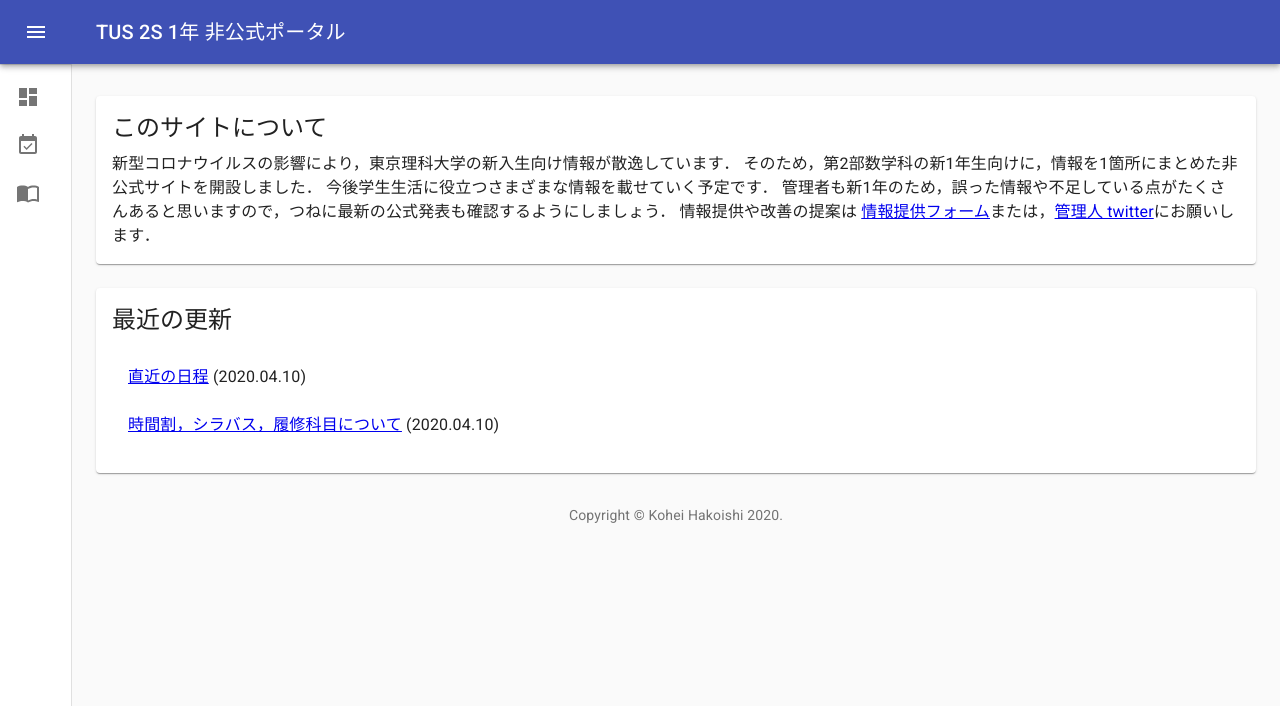
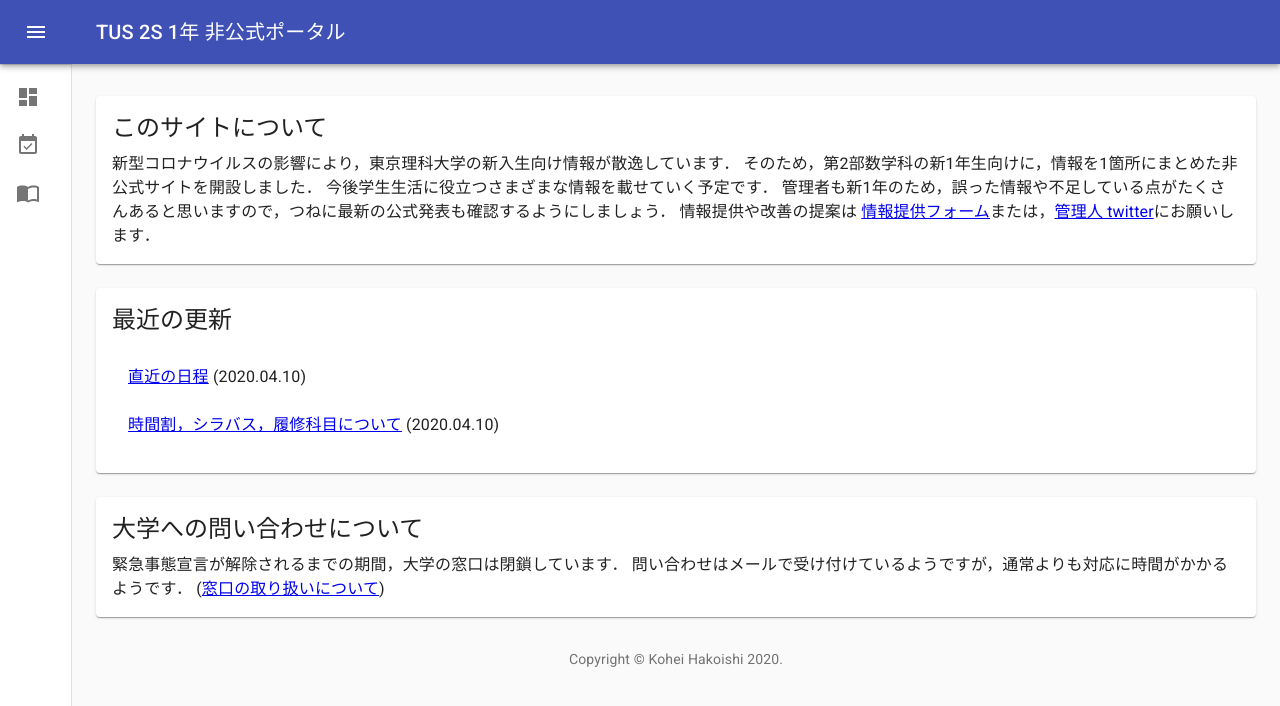
Before and after one commit to wipiano/tus-2s-2020, a React (Create React App) app in the folder src/: page / in a window 1280 px wide. Shown: the top 706 px of the page. Built offline with nearby package versions, Linux system fonts and the light colour scheme.

Commit message:
問い合わせについて

```diff
--- a/src/src/components/Dashboard.tsx
+++ b/src/src/components/Dashboard.tsx
@@ -40,6 +40,16 @@ const Dashboard: React.FC = () => {
                     </List>
                 </Paper>
             </Grid>
+            <Grid item xs={12}>
+                <Paper className={classes.paper}>
+                    <Typography variant="h5" gutterBottom={true}>大学への問い合わせについて</Typography>
+                    <Typography variant="body1">
+                        緊急事態宣言が解除されるまでの期間，大学の窓口は閉鎖しています．
+                        問い合わせはメールで受け付けているようですが，通常よりも対応に時間がかかるようです．
+                        (<a href="https://www.tus.ac.jp/today/20200409_3256.pdf">窓口の取り扱いについて</a>)
+                    </Typography>
+                </Paper>
+            </Grid>
         </Grid>
     );
 }
```
